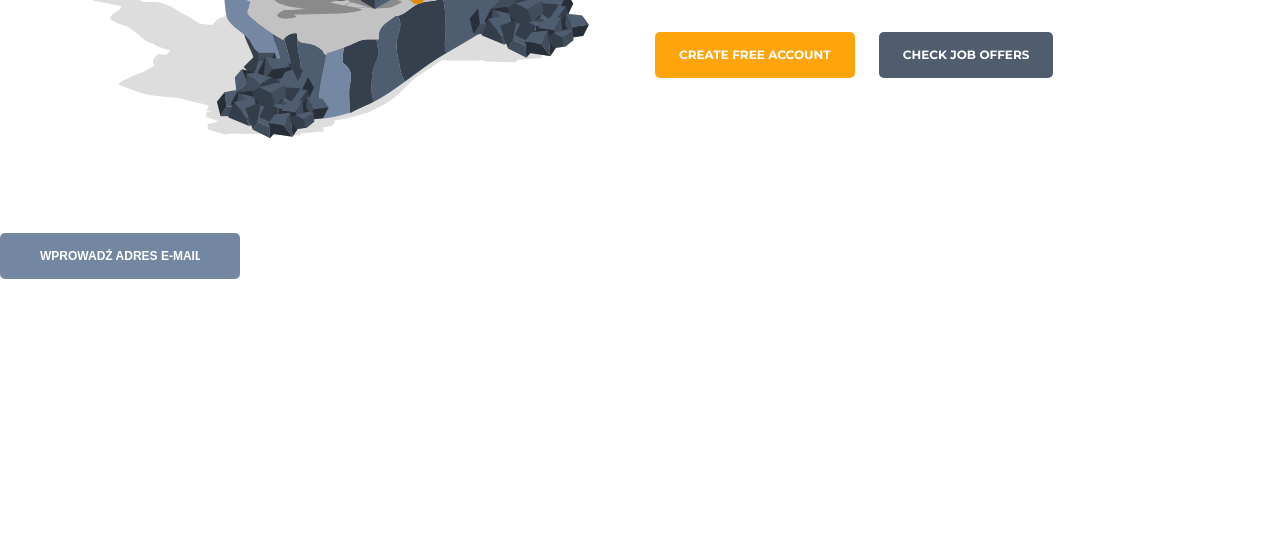
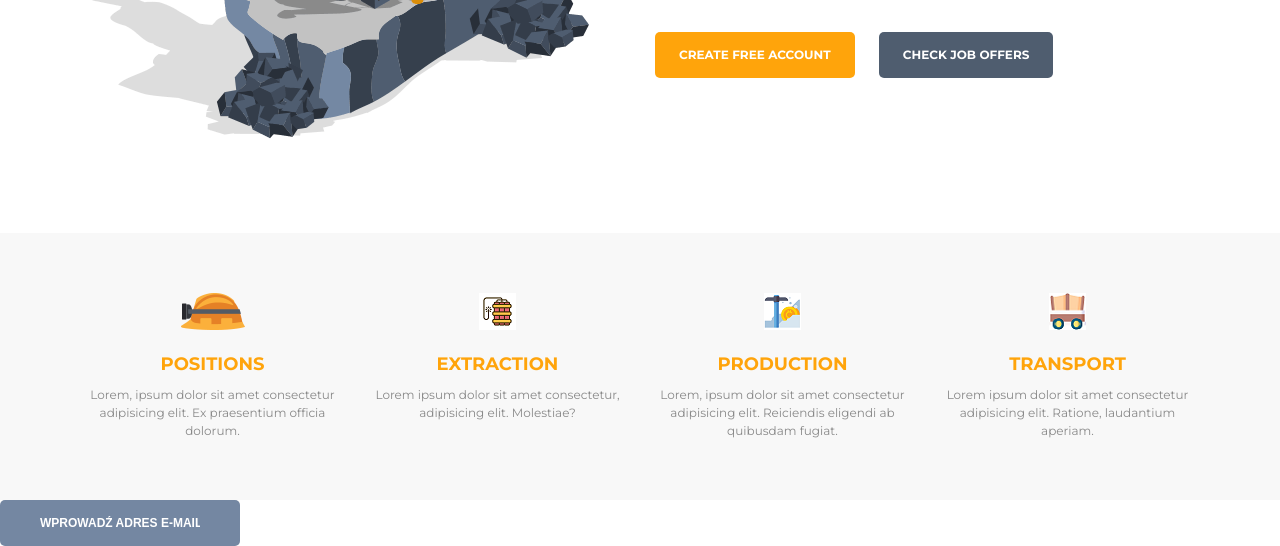
Before and after one commit to RobertSajdak/Miner-Job-Company, a website: page public/index.html in a window 1280 px wide. Shown: the part 299-845 px from the top of the page. Before the commit the page ends 800 px from the top, so only its background shows below. Drawn offline with Linux system fonts and the light colour scheme.

Commit message:
#10 - info section added.

```diff
--- a/public/index.html
+++ b/public/index.html
@@ -58,6 +58,79 @@
         </div>
       </div>
     </header>
+
+    <!--Sekcja Shopper Info-->
+    <section class="t-shopper-info">
+      <div class="o-container">
+        <div class="o-row">
+          <div class="o-col o-col--md50 o-col--lg25">
+            <div class="c-icon-box t-shopper-info__item">
+              <img
+                class="c-icon-box__image"
+                src="./assets/images/ikona-1.png"
+                alt="ikona"
+              />
+              <h3 class="c-heading c-heading--level3 c-heading--upper u-accent">
+                Positions
+              </h3>
+              <p class="c-icon-box__text">
+                Lorem, ipsum dolor sit amet consectetur adipisicing elit. Ex
+                praesentium officia dolorum.
+              </p>
+            </div>
+          </div>
+          <div class="o-col o-col--md50 o-col--lg25">
+            <div class="c-icon-box t-shopper-info__item">
+              <img
+                class="c-icon-box__image"
+                src="./assets/images/ikona-2.png"
+                alt="ikona"
+              />
+              <h3 class="c-heading c-heading--level3 c-heading--upper u-accent">
+                Extraction
+              </h3>
+              <p class="c-icon-box__text">
+                Lorem ipsum dolor sit amet consectetur, adipisicing elit.
+                Molestiae?
+              </p>
+            </div>
+          </div>
+          <div class="o-col o-col--md50 o-col--lg25">
+            <div class="c-icon-box t-shopper-info__item">
+              <img
+                class="c-icon-box__image"
+                src="./assets/images/ikona-3.png"
+                alt="ikona"
+              />
+              <h3 class="c-heading c-heading--level3 c-heading--upper u-accent">
+                Production
+              </h3>
+              <p class="c-icon-box__text">
+                Lorem, ipsum dolor sit amet consectetur adipisicing elit.
+                Reiciendis eligendi ab quibusdam fugiat.
+              </p>
+            </div>
+          </div>
+          <div class="o-col o-col--md50 o-col--lg25">
+            <div class="c-icon-box t-shopper-info__item">
+              <img
+                class="c-icon-box__image"
+                src="./assets/images/ikona-4.png"
+                alt="ikona"
+              />
+              <h3 class="c-heading c-heading--level3 c-heading--upper u-accent">
+                Transport
+              </h3>
+              <p class="c-icon-box__text">
+                Lorem ipsum dolor sit amet consectetur adipisicing elit.
+                Ratione, laudantium aperiam.
+              </p>
+            </div>
+          </div>
+        </div>
+      </div>
+    </section>
+
     <input class="c-input" type="email" placeholder="Wprowadź adres e-mail" />
   </body>
 </html>
--- a/src/sass/07-templates/_shopper-info.scss
+++ b/src/sass/07-templates/_shopper-info.scss
@@ -2,7 +2,8 @@
 @use "../02-tools/mixins" as *;
 
 .t-shopper-info {
-  padding-bottom: $grid-base * 7;
+  background-color: $gray-light;
+  padding-bottom: $grid-base * 6;
   padding-top: $grid-base * 6;
 
   &__item {
```
Also changed, not shown: src/index.html (+73 -0 lines), public/assets/images/ikona-2.png (added), public/assets/images/ikona-3.png (added), public/assets/images/ikona-4.png (added), public/css/style.css, src/assets/images/ikona-2.png (added), src/assets/images/ikona-3.png (added), src/assets/images/ikona-4.png (added).
